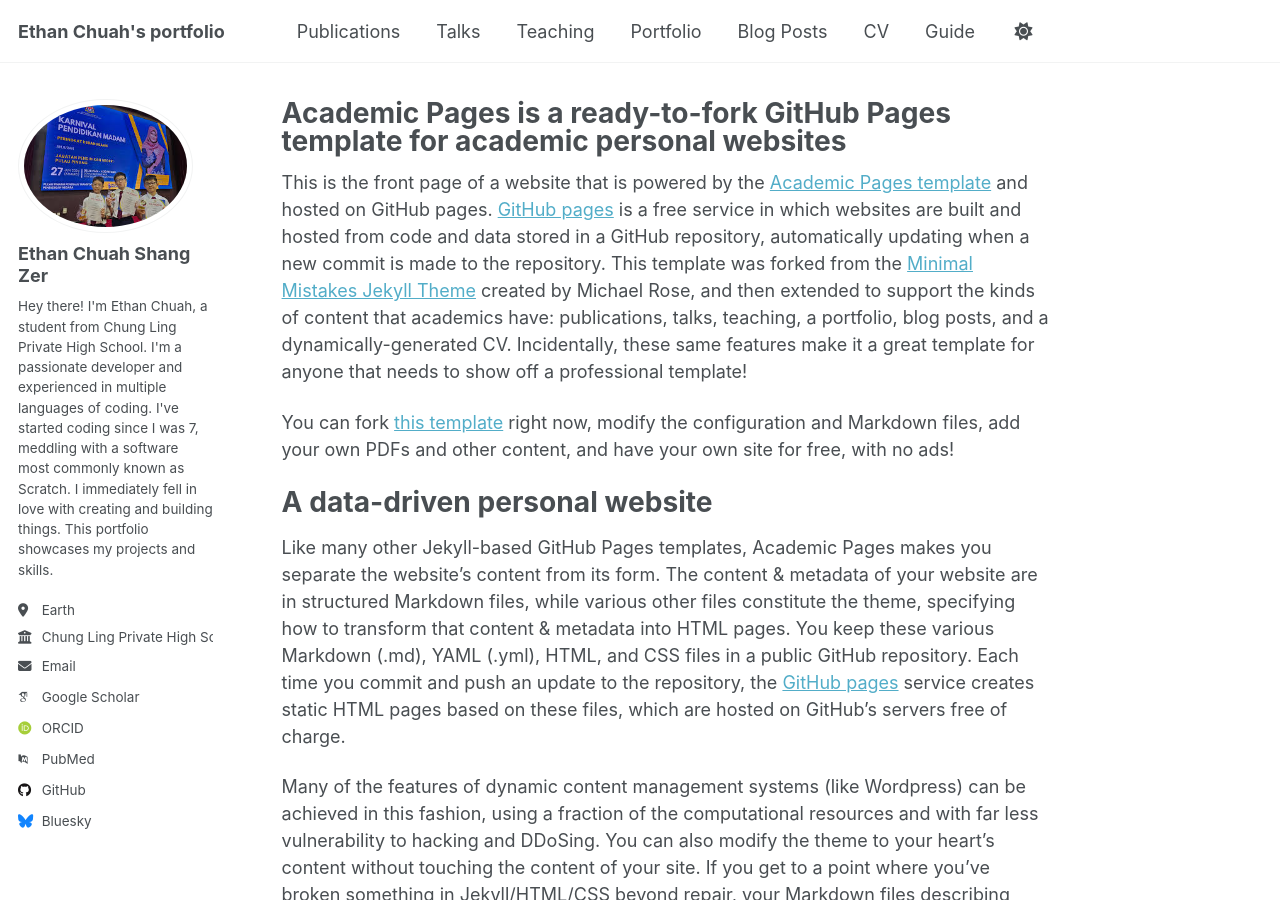
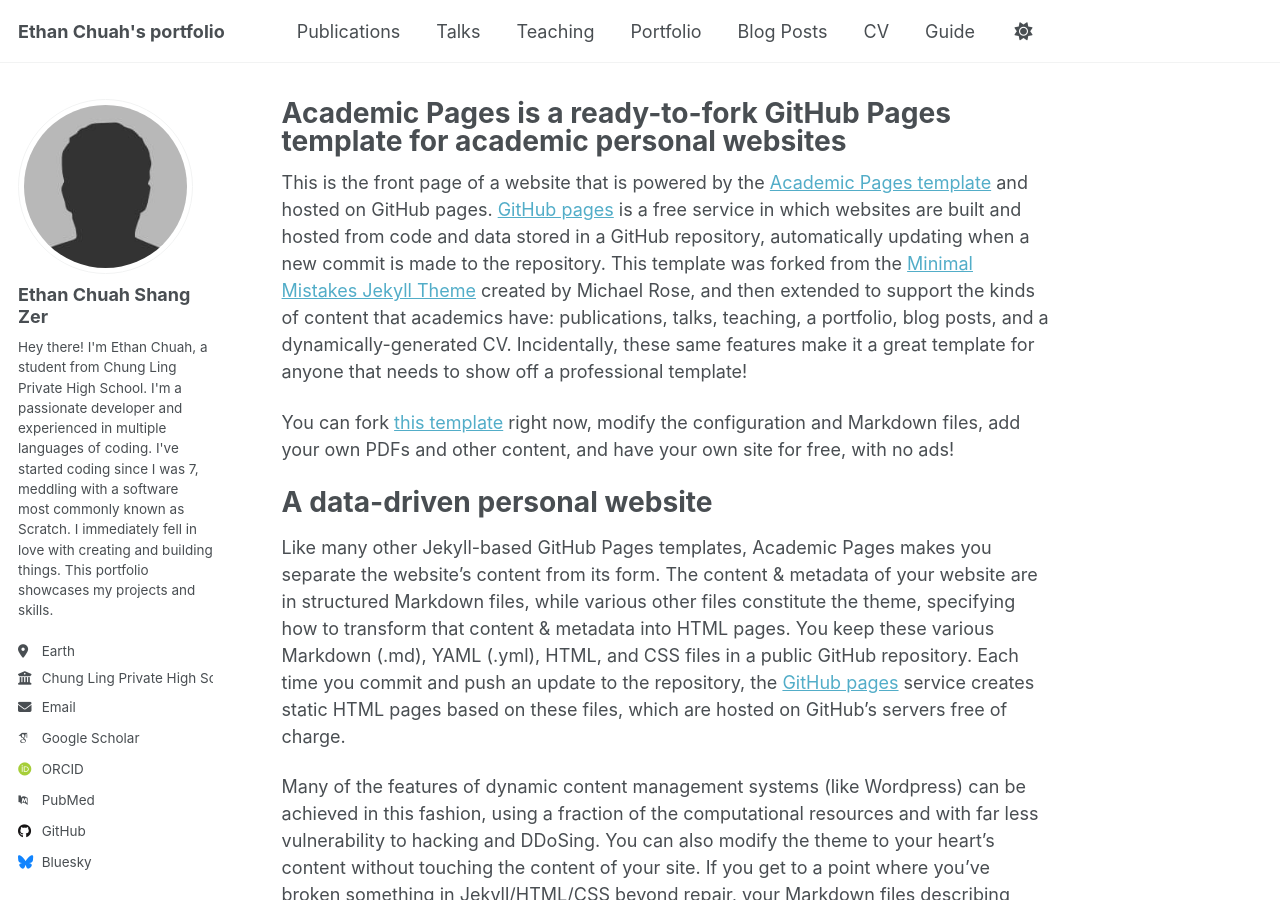
Before and after one commit to EthanChuah1234/ethanchuah1234.github.io, a Jekyll site: the page built from _pages/about.md, in a window 1280 px wide and 900 px high. Built offline with Jekyll 4.4.1, drawn with Linux system fonts in a browser that asks for light colours; some web fonts are replaced; a script that is not in the unit is left out.

Commit message:
update-avatar

```diff
--- a/_config.yml
+++ b/_config.yml
@@ -23,7 +23,7 @@ repository               : "https://ethanchuah1234.github.io/"
 #               Additional customization can be done by editing /_includes/author-profile.html
 author:
   # Biographic information
-  avatar           : "avatar.jpg"
+  avatar           : "bio-photo.jpg"
   name             : "Ethan Chuah Shang Zer"
   pronouns         : # example: "she/her"
   bio              : "Hey there! I'm Ethan Chuah, a student from Chung Ling Private High School. I'm a passionate developer and experienced in multiple languages of coding. I've started coding since I was 7, meddling with a software most commonly known as Scratch. I immediately fell in love with creating and building things. This portfolio showcases my projects and skills."
```
